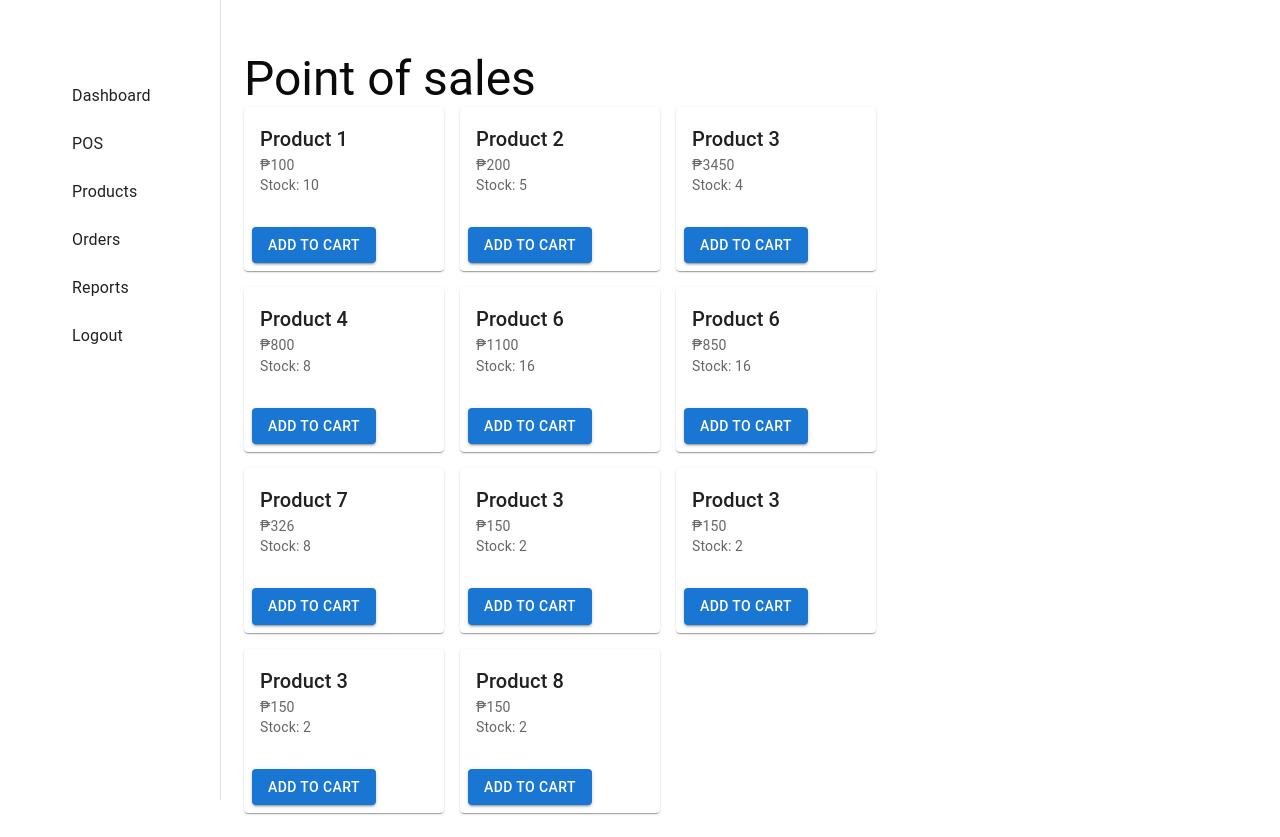
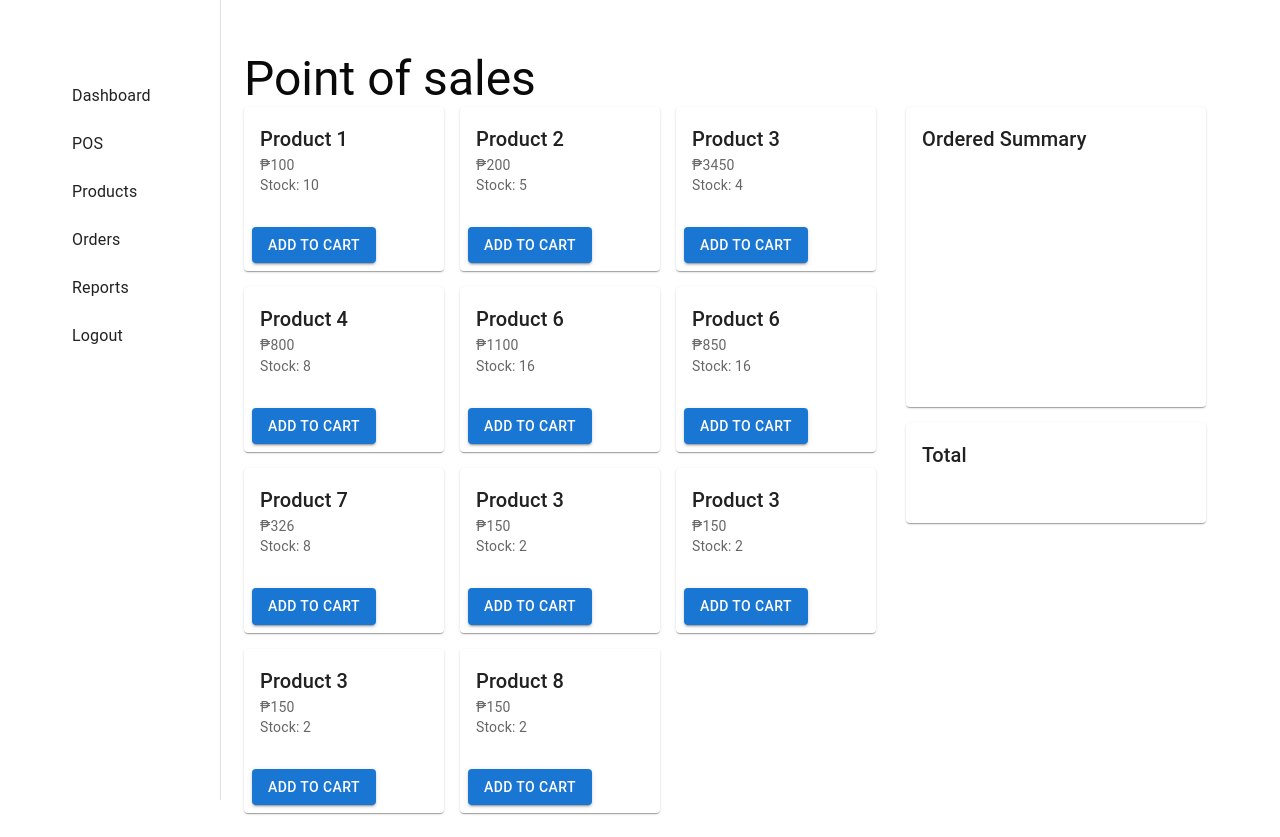
Before and after one commit to giyosphere/Project-101, a React (Vite) app in the folder my-react-app/: page /pos in a window 1280 px wide. Built offline with nearby package versions, Linux system fonts and the light colour scheme; some icons are missing.

Commit message:
Adding ordered summary and total in POS page - and try to add actions to reflect the the addd to cart product

```diff
--- a/my-react-app/src/components/products/ProductCards.jsx
+++ b/my-react-app/src/components/products/ProductCards.jsx
@@ -11,6 +11,7 @@ export default function ProductCard({ name, price, stock, onAddToCart }) {
   return (
     <Card sx={{ width: 200 }}>
       <CardContent>
+
         <Typography variant="h6">{name}</Typography>
         <Typography variant="body2" color="text.secondary">
           ₱{price}
@@ -18,6 +19,9 @@ export default function ProductCard({ name, price, stock, onAddToCart }) {
         <Typography variant="body2" color="text.secondary">
           Stock: {stock}
         </Typography>
+
+
+
       </CardContent>
       <CardActions>
         { onAddToCart ? (
--- a/my-react-app/src/components/products/ProductList.jsx
+++ b/my-react-app/src/components/products/ProductList.jsx
@@ -31,7 +31,8 @@ export default function ProductList({ searchQuery, onAddToCart}) {
           name={product.name}
           price={product.price}
           stock={product.stock}
-          onAddToCart = {() =>  onAddToCart(items)}
+          onAddToCart = {() =>  onAddToCart(product)}
+
         />
       ))}
     </Box>
--- a/my-react-app/src/pages/POSPage.jsx
+++ b/my-react-app/src/pages/POSPage.jsx
@@ -13,7 +13,8 @@ export default function Pospage(){
   const [cart, setCart] = useState([])
 
   const addToCart = (items) =>{
-  setCart(...cart, items)
+  setCart([...cart, items])
+  console.log(cart)
   }
 
   return(
@@ -28,8 +29,24 @@ export default function Pospage(){
           </Box>
 
 
-          <Box sx={{ width: 350}}>
+          <Box sx={{ display: 'flex', flexDirection:'column', width: 350, gap: 2}}>
+            <Box>
+              <Card sx={{width: 300, height: 300}}>
+                <CardContent>
+                  <Typography variant='h6'>Ordered Summary</Typography>
+                </CardContent>
+              </Card>
+              </Box>
 
+              <Box>
+                <Card sx={{width: 300, height: 100}}>
+                  <CardContent>
+                    <Typography variant='h6' >
+                      Total
+                    </Typography>
+                  </CardContent>
+                </Card>
+              </Box>
           </Box>
 
      </Box>
```
